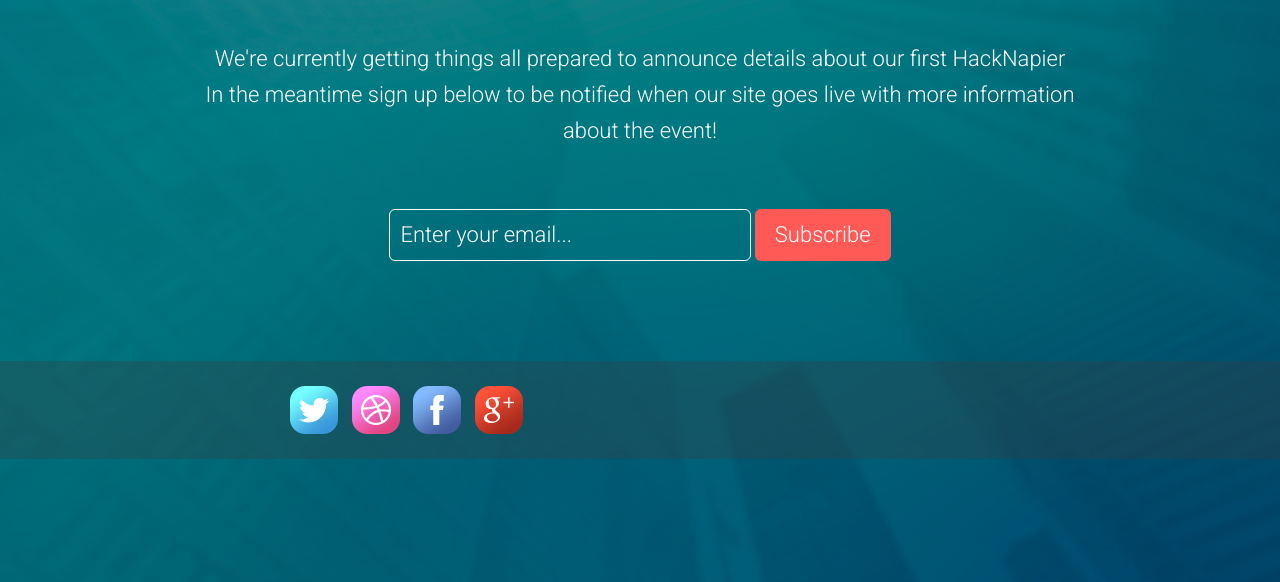
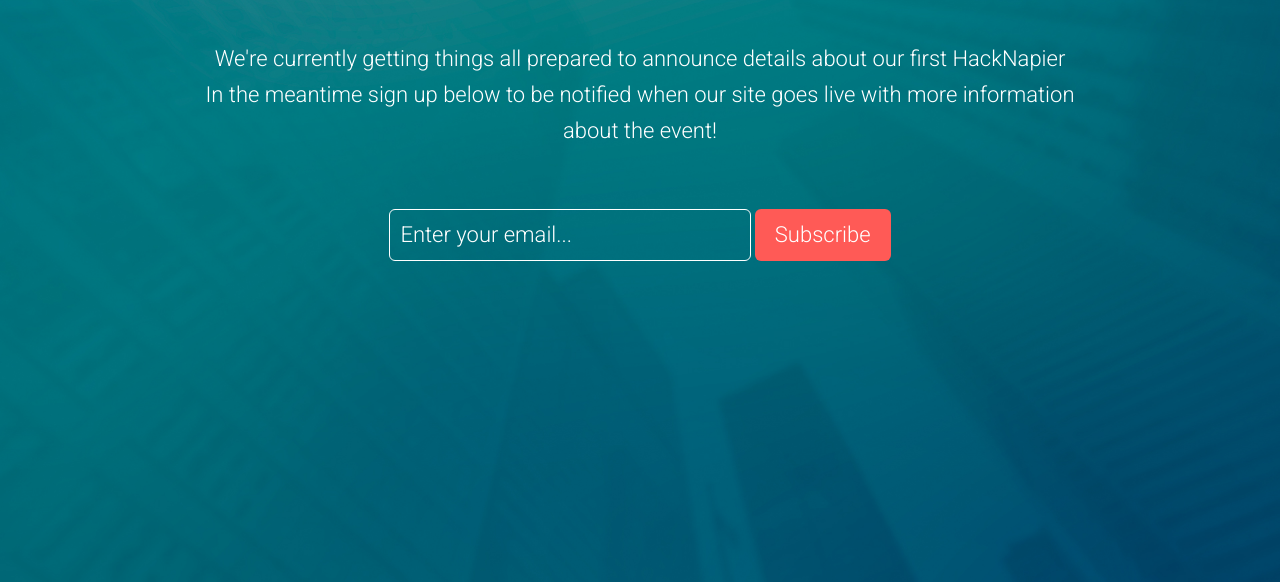
Before and after one commit to NapierDevSoc/HackNapier.uk, a plain HTML site: page index.html in a window 1280 px wide. Shown: the part 218-800 px from the top of the page. Drawn offline with Linux system fonts and the light colour scheme.

Commit message:
Remove Social Icons for now

```diff
--- a/index.html
+++ b/index.html
@@ -65,21 +65,6 @@
             </div>
         </div>
 
-        <!-- Footer -->
-        <footer>
-	        <div class="container">
-	            <div class="row">
-	                <div class="col-sm-5 footer-social">
-	                	<a class="social-icon twitter" href="#" target="_blank"></a>
-	                	<a class="social-icon dribbble" href="#" target="_blank"></a>
-	                	<a class="social-icon facebook" href="#" target="_blank"></a>
-	                	<a class="social-icon google-plus" href="#" target="_blank"></a>
-	                </div>
-	            </div>
-	        </div>
-        </footer>
-
-
         <!-- Javascript -->
         <script src="assets/js/jquery-1.10.2.min.js"></script>
         <script src="assets/js/jquery.backstretch.min.js"></script>
```
